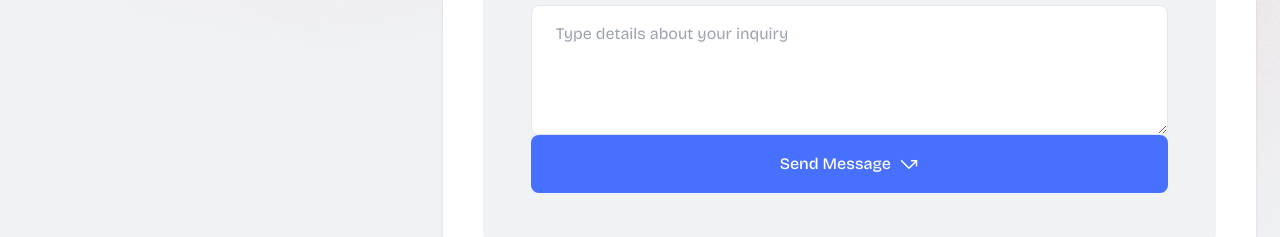
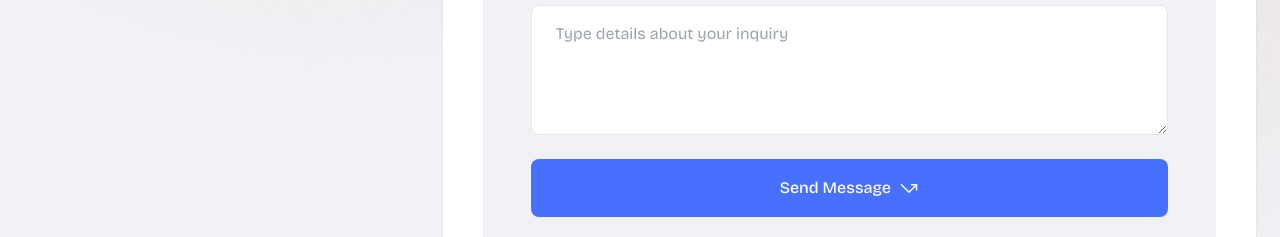
Before and after one commit to bismarr71/bismarr71, a plain HTML site: page contact.html in a window 1280 px wide. Shown: the part 715-952 px from the top of the page. Drawn offline with nearby package versions, Linux system fonts and the light colour scheme.

Commit message:
Update contact.html

```diff
--- a/contact.html
+++ b/contact.html
@@ -330,7 +330,7 @@
                 </div>
 
                 <div class="mt-10 lg:mt-14">
-                    <form id="contact-form" method="post" action="https://.com/tf/html/portofolio-preview/assets/php/contact_email.php" class="space-y-6 rounded-lg bg-light p-6 dark:bg-dark-2 xl:p-12">
+                    <form action="mailto:someone@example.com" method="post" enctype="text/plain" class="space-y-6 rounded-lg bg-light p-6 dark:bg-dark-2 xl:p-12">
                         <div class="grid grid-cols-1 gap-4 md:grid-cols-2">
                             <div class="">
                                 <label for="name" class="mb-2 block text-sm font-medium text-dark dark:text-light">
@@ -356,20 +356,20 @@
                         </div>
 
                         <div class="">
-                            <label for="message" class="mb-2 block text-sm font-medium text-dark dark:text-light">
+                            <label for="message"  class="mb-2 block text-sm font-medium text-dark dark:text-light">
                                 Message
                             </label>
 
                             <textarea required id="message" name="message" placeholder="Type details about your inquiry" rows="4" class="block w-full rounded-lg border border-gray-200 bg-white px-6 py-4 text-base outline-none transition focus:border-dark focus:ring focus:ring-dark/20 disabled:pointer-events-none disabled:opacity-50 dark:border-dark dark:bg-black dark:text-white dark:focus:border-muted dark:focus:ring-white/20"></textarea>
                         </div>
 
-                        <a href="mailto:bismar71@gmail.com"><button type="submit" class="inline-flex w-full items-center justify-center gap-x-2 rounded-lg border border-transparent bg-primary px-6 py-4 text-center font-medium text-white transition hover:bg-blue-600 focus:outline-none focus:ring disabled:pointer-events-none disabled:opacity-50">
+                        <button type="submit" value="Send" id="contact-form" class="inline-flex w-full items-center justify-center gap-x-2 rounded-lg border border-transparent bg-primary px-6 py-4 text-center font-medium text-white transition hover:bg-blue-600 focus:outline-none focus:ring disabled:pointer-events-none disabled:opacity-50">
                             <span>Send Message</span>
                             <svg xmlns="http://www.w3.org/2000/svg" fill="none" viewBox="0 0 20 20" stroke="currentColor" stroke-linecap="round" stroke-linejoin="round" stroke-width="1.5" class="h-5 w-5">
                                 <path d="M17.5 11.667v-5h-5" />
                                 <path d="m17.5 6.667-7.5 7.5-7.5-7.5" />
                             </svg>
-                        </button></a>
+                        </button>
 
                         <div class="status alert hidden"></div>
                     </form>
```
